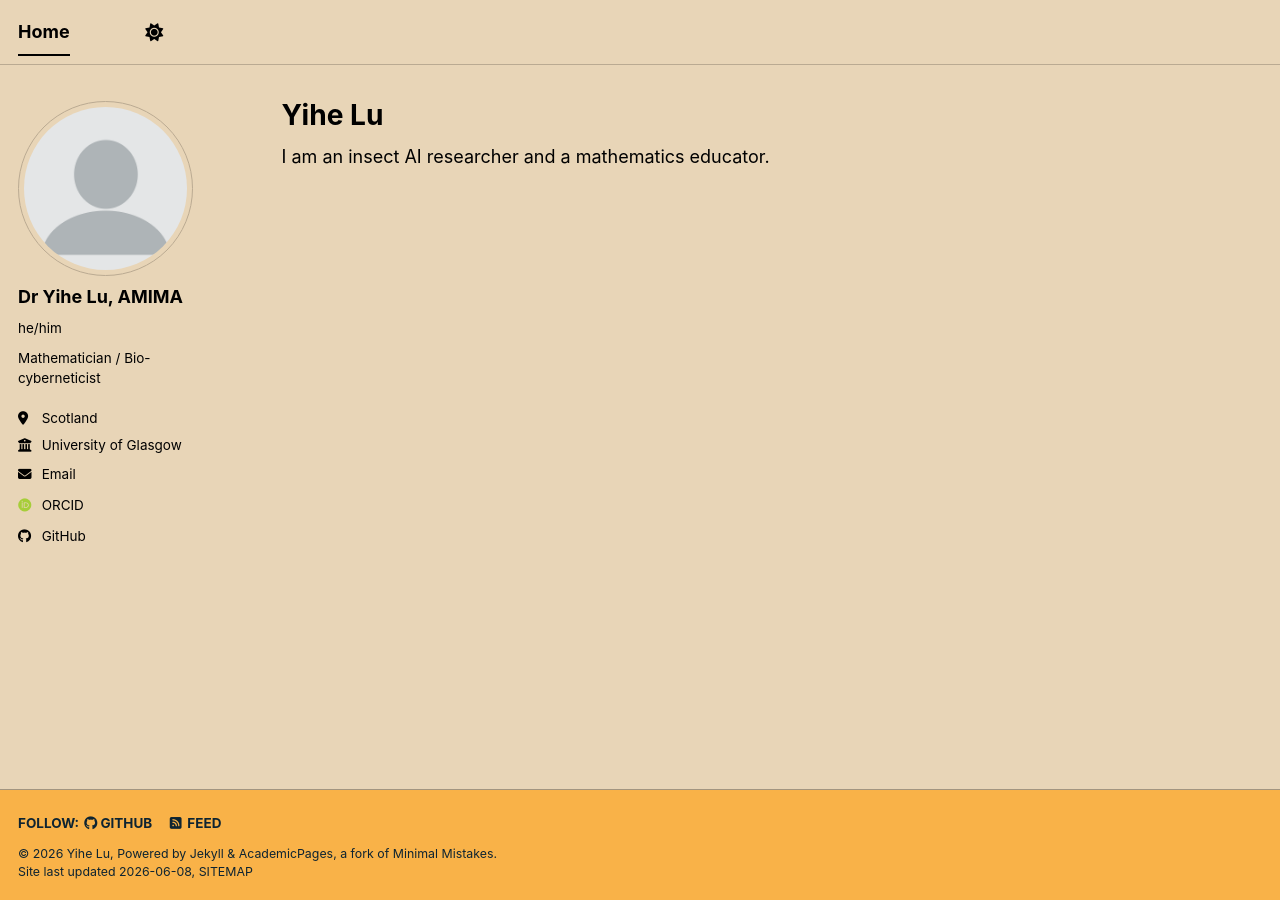
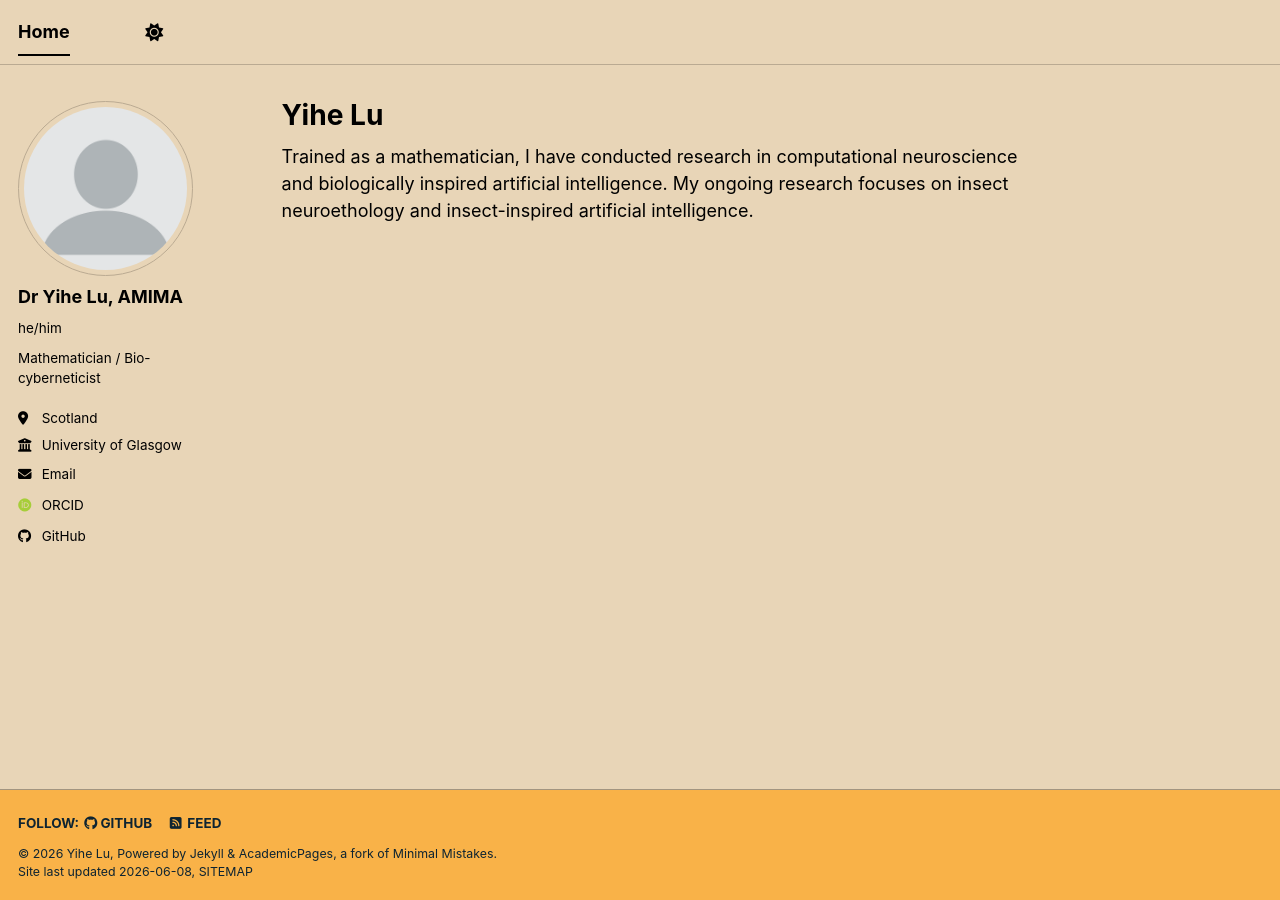
Before and after one commit to yihe-61wu/yihe-61wu.github.io, a Jekyll site: the page built from _pages/about.md, in a window 1280 px wide. Built offline with Jekyll 4.4.1, drawn with Linux system fonts in a browser that asks for light colours; some web fonts are replaced; a script bundle is joined from its source files by our own code; library files that are not in the unit come from our copies.

Commit message:
update profile

```diff
--- a/_pages/about.md
+++ b/_pages/about.md
@@ -7,4 +7,5 @@ redirect_from:
   - /about.html
 ---
 
-I am an insect AI researcher and a mathematics educator.
+Trained as a mathematician, I have conducted research in computational neuroscience and biologically inspired artificial intelligence.
+My ongoing research focuses on insect neuroethology and insect-inspired artificial intelligence.
```
